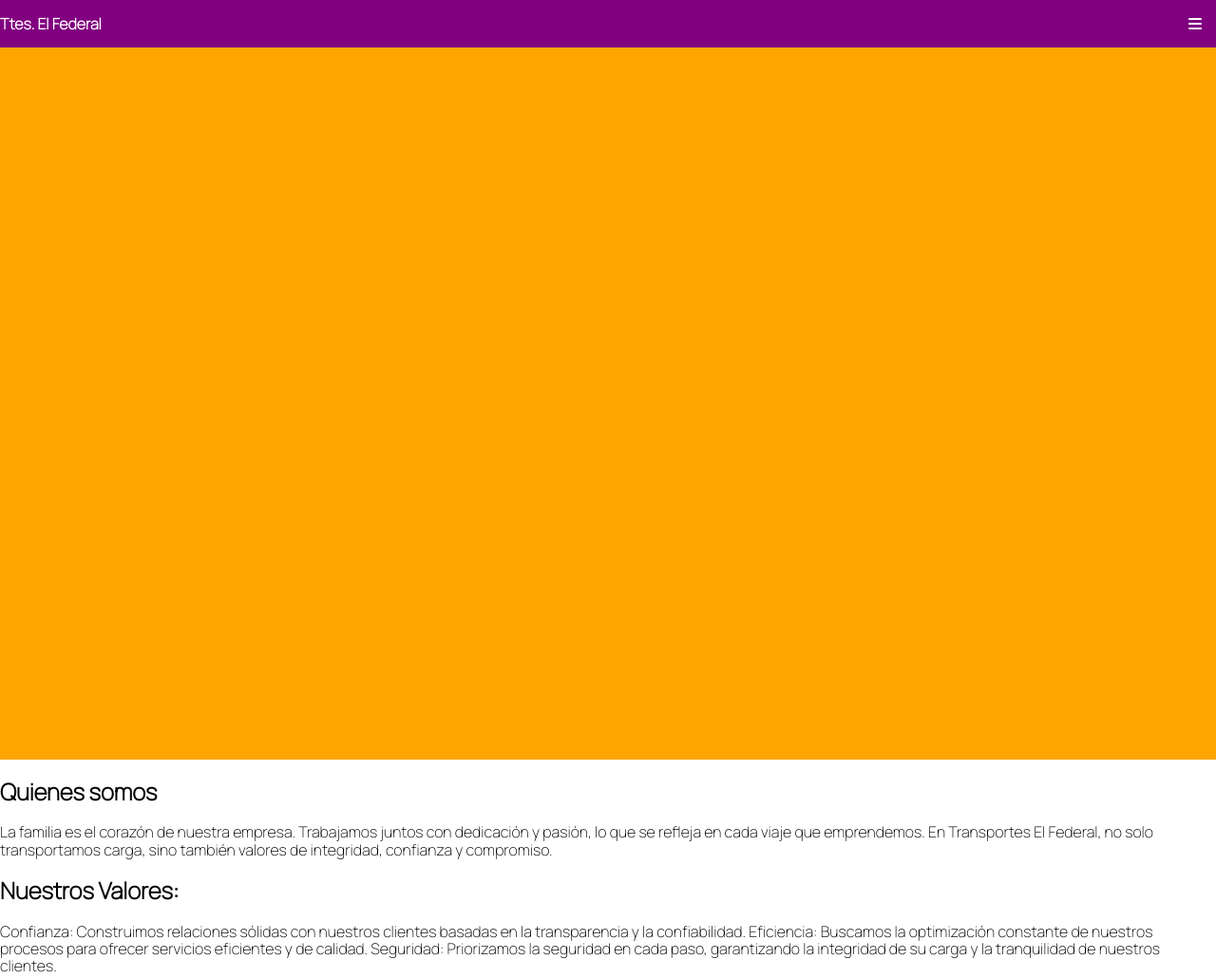
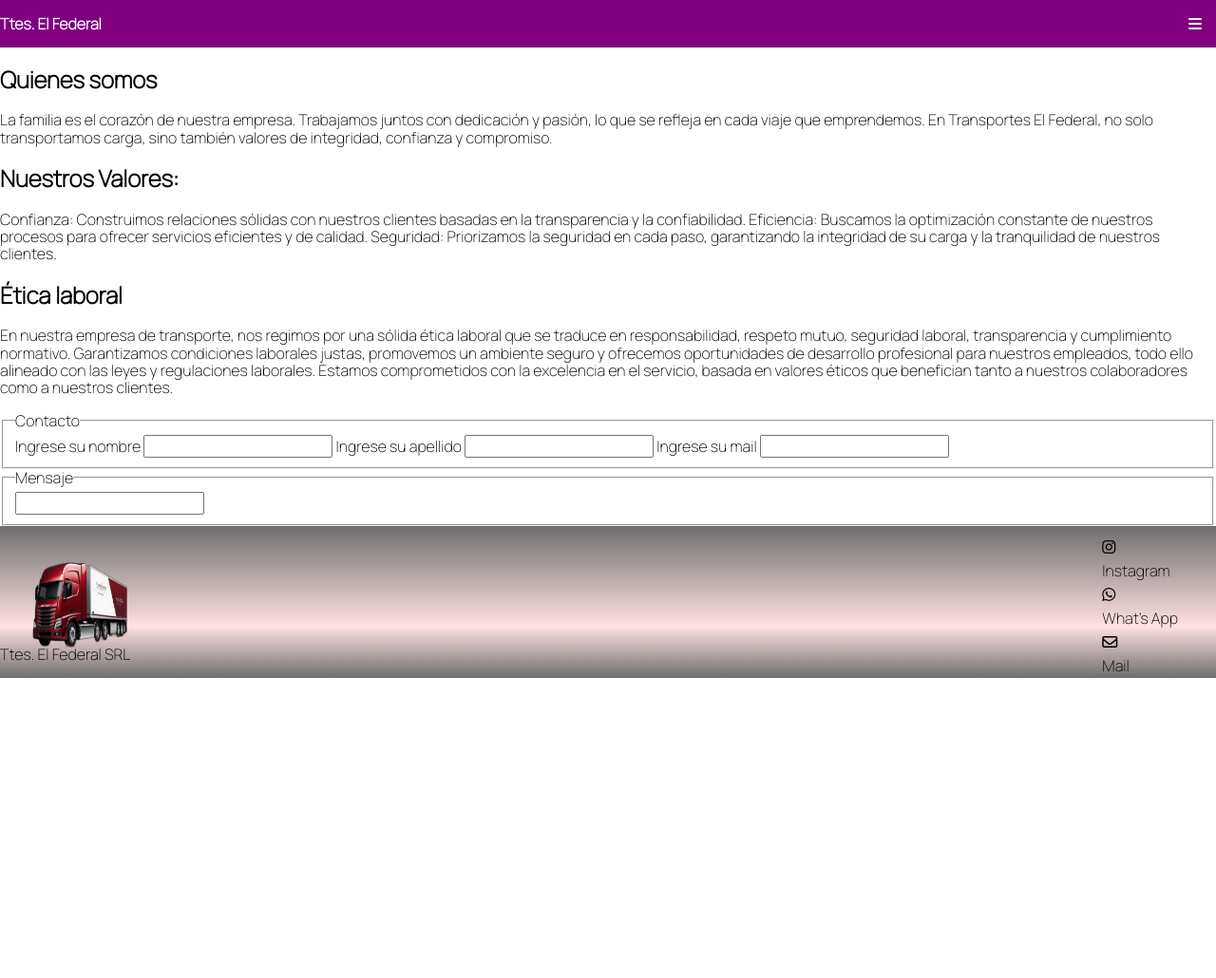
Before and after one commit to VictoriaGomezC/Proyecto-Final-TEF, a plain HTML site: page index_2.html in a window 1280 px wide. Shown: the whole page at 95% size. After the commit the page ends 800 px from the top, so only its background shows below. Drawn offline with Linux system fonts and the light colour scheme.

Commit message:
agrego formulario contacto

```diff
--- a/estilos/mobile.css
+++ b/estilos/mobile.css
@@ -106,7 +106,7 @@ nav a{
     width: 120px;
     height: 120px;
     border-radius: 100%;
-    background-color: var(--colornav);
+    background-color: var(--colorlogo);
 }
 
 h1{
@@ -114,6 +114,7 @@ h1{
     align-self: center;
     position: absolute;
     top: 10px;
+    color: var(--colornav);
 
 }
 .motto{
@@ -149,6 +150,7 @@ h1{
     height: 100vh;
     display: flex;
     flex-wrap: wrap;
+    gap: 1px 1px;
 }
 
 /* galería */
@@ -160,7 +162,8 @@ h1{
     height: 100dvh;
     display: flex;
     flex-wrap: wrap;
-    justify-content: space-around;
+    justify-content: center;
+    align-content: flex-start;
 
 
 }
@@ -187,6 +190,7 @@ h1{
 
 .description_flota{
     background-color: var(--color_flotatext);
+    height: 100dvh;
 }
 
 /* footer */
@@ -199,6 +203,7 @@ footer{
     flex-wrap: wrap;
     align-content: space-around;
     position: relative;
+    bottom: 0;
 
 }
 
@@ -239,3 +244,7 @@ footer a{
     text-decoration: none;
 
 }
+
+.hero2{
+    height: 50px;
+}
--- a/estilos/style.css
+++ b/estilos/style.css
@@ -10,6 +10,7 @@
     --colorfont: white;
     --colorportada:rgb(255, 165, 0);
     --colornav: purple;
+    --colorlogo:rgb(241, 141, 241);
     --color_flota:#ffffff;
     --color_flotatext:rgb(255, 238, 0);
     --color_qs:#282864;
--- a/index_2.html
+++ b/index_2.html
@@ -32,29 +32,69 @@
         <main>
             <section id="quienes_somos">
 
-                <div class="card cardqs">
+
                     <h2>Quienes somos</h2>
 
                     <p>
                         La familia es el corazón de nuestra empresa. Trabajamos juntos con dedicación y pasión, lo que se refleja en cada viaje que emprendemos. En Transportes El Federal, no solo transportamos carga, sino también valores de integridad, confianza y compromiso.
                     </p>
-                </div>
 
-                <div class="card cardnv">
-                    <h2>Nuestros Valores:</h2>
+            </section>
+
+            <section>
+                <h2>Nuestros Valores:</h2>
                 <p>
                     Confianza: Construimos relaciones sólidas con nuestros clientes basadas en la transparencia y la confiabilidad.
                     Eficiencia: Buscamos la optimización constante de nuestros procesos para ofrecer servicios eficientes y de calidad.
                     Seguridad: Priorizamos la seguridad en cada paso, garantizando la integridad de su carga y la tranquilidad de nuestros clientes.
                 </p>
-                </div>
+            </section>
+
+            <section>
+                <h2>Ética laboral</h2>
+                    <p>
+                        En nuestra empresa de transporte, nos regimos por una sólida ética laboral que se traduce en responsabilidad, respeto mutuo, seguridad laboral, transparencia y cumplimiento normativo. Garantizamos condiciones laborales justas, promovemos un ambiente seguro y ofrecemos oportunidades de desarrollo profesional para nuestros empleados, todo ello alineado con las leyes y regulaciones laborales. Estamos comprometidos con la excelencia en el servicio, basada en valores éticos que benefician tanto a nuestros colaboradores como a nuestros clientes.
+                    </p>
+
+            </section>
+
+            <section>
+                <form action="formulario">
+                    <fieldset>
+                        <legend>Contacto</legend>
+                        <label for="Nombre">Ingrese su nombre</label>
+                        <input type="text" name="Nombre" id="nombre">
+
+                        <label for="apellido">Ingrese su apellido</label>
+                        <input type="text" name="Apellido" id="apellido">
+
+                        <label for="mail">Ingrese su mail</label>
+                        <input type="text" name="mail" id="mail">
+                    </fieldset>
+                    <fieldset>
+                        <legend>Mensaje</legend>
+                        <label for="mensaje"></label>
+                        <input type="text" name="mensaje" id="mensaje">
+                    </fieldset>
+            </section>
+
+        </main>
+
+        <footer>
+            <div class="logo_footer">
+                <img src="./assets/truck_footer.png" alt="truck_footer" class="truck_footer">
+                <p class="text_footer">Ttes. El Federal SRL</p>
+
+            </div>
+
+            <div class="links_footer">
+                <i class="fa-brands fa-instagram"></i><a href="#">Instagram</a>
+                <i class="fa-brands fa-whatsapp"></i><a href="#">What's App</a>
+                <i class="fa-regular fa-envelope"></i><a href="#">Mail</a>
+            </div>
 
 
-
-
-
-            </section>
-        </main>
+        </footer>
 
 </body>
 </html>
```
Also changed, not shown: index.html (+4 -4 lines).
